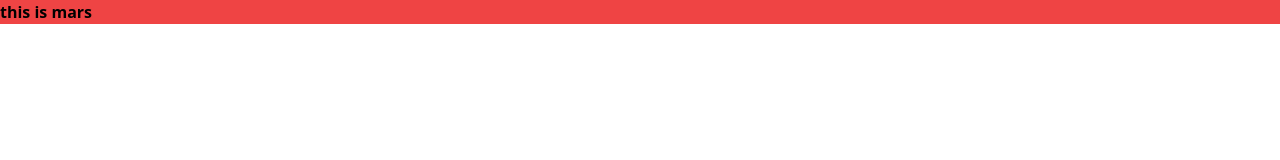
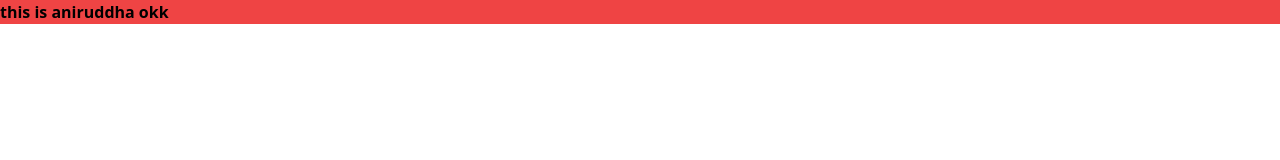
Before and after one commit to aniruddhafb/closesea_marketplace, a Next.js app: page / in a window 1280 px wide. Shown: the top 160 px of the page. Built offline with nearby package versions, Linux system fonts and the light colour scheme.

Commit message:
aniruddha timepass change first

```diff
--- a/pages/index.js
+++ b/pages/index.js
@@ -1,7 +1,11 @@
 import React from "react";
 
 const index = () => {
-  return <div className="bg-red-500 h-full w-full font-bold">this is mars</div>;
+  return (
+    <div className="bg-red-500 h-full w-full font-bold">
+      this is aniruddha okk
+    </div>
+  );
 };
 
 export default index;
```
